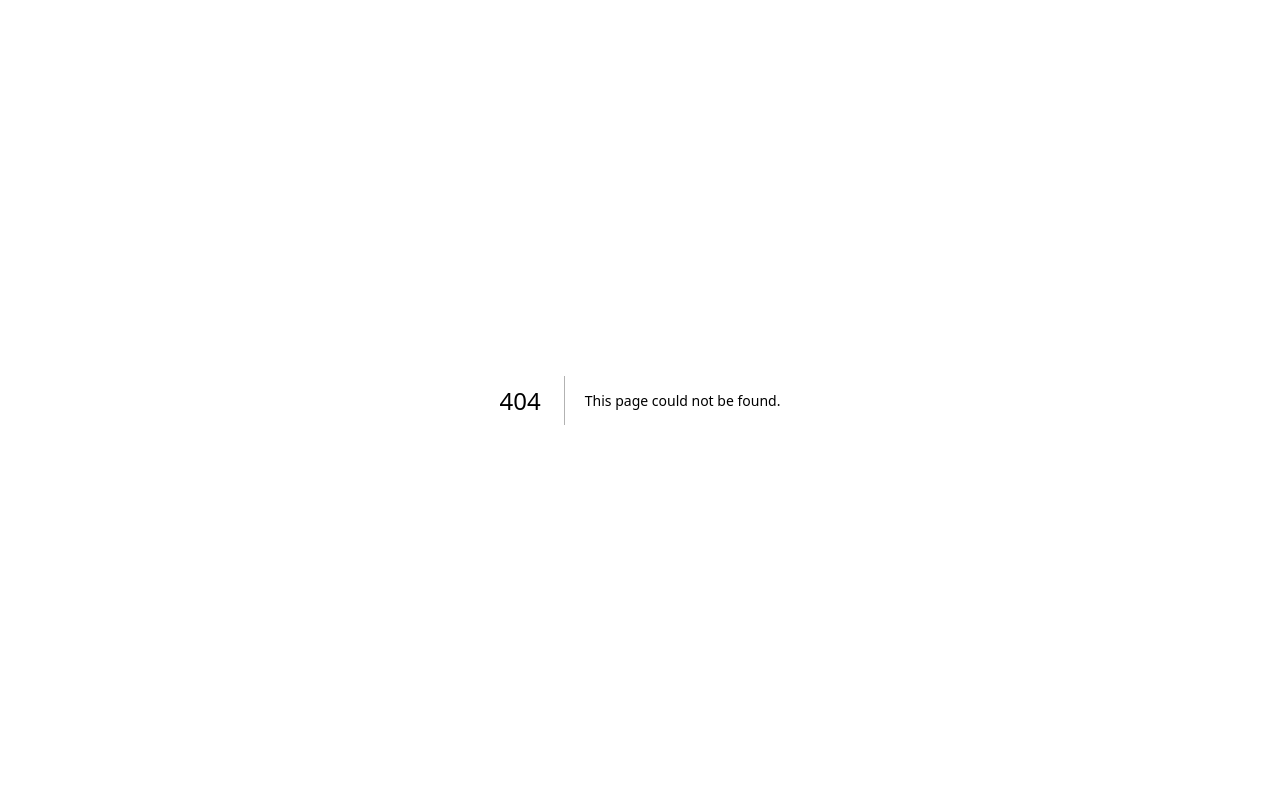
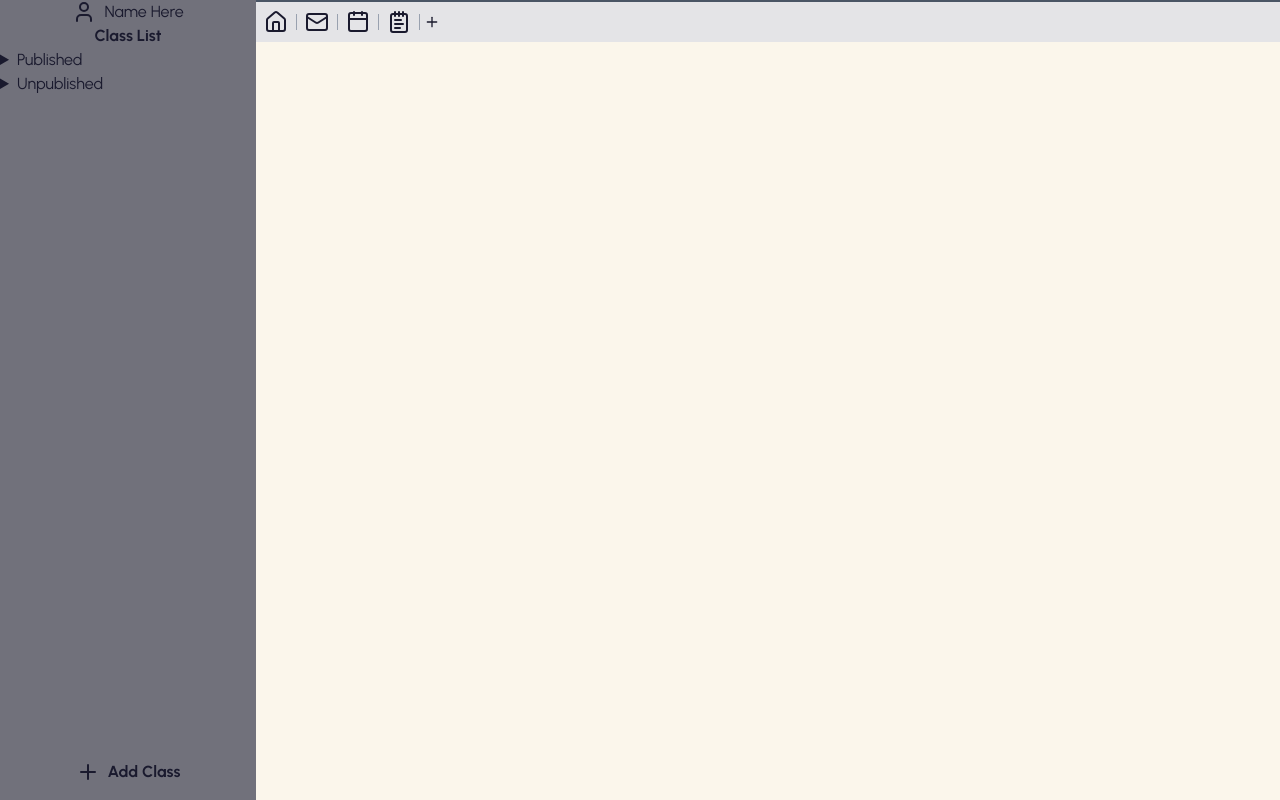
Before and after one commit to cowman1121/nebula, a Next.js app: page /teacher in a window 1280 px wide. Before the commit this address had no page. Built offline with nearby package versions, Linux system fonts and the light colour scheme.

Commit message:
teacher dashboard shell with interactive tab bar

```diff
--- /dev/null
+++ b/app/teacher/page.tsx
@@ -0,0 +1,95 @@
+"use client"
+import React, { useState } from "react"
+import { User, Home, Calendar, Mail, Plus, NotepadText } from "lucide-react";
+
+const TeacherDashboard = () => {
+  const [activeTab, setActiveTab] = useState("home");
+  const tabStruct = (tab:string) => 'px-2 py-2 cursor-pointer ${activeTab === "home" ? "bg-nebula-text" : "hover:bg-white/40 hover:rounded-lg hover:shadow-md hover:-translate-y-0.5 transition-all"}'
+
+  return (
+    <main className="flex">
+
+    <div className="flex flex-col w-64 bg-zinc-500 h-screen">
+        <h1 className="flex items-center gap-2 justify-center cursor-pointer">
+            <User /> Name Here
+       </h1>
+
+       <h2 className="text-center font-black">
+            Class List
+        </h2>
+        {/* published class list */}
+        <details className="cursor-pointer">
+          <summary>
+             Published
+          </summary>
+            <p>
+              French 101
+            </p>
+        </details>
+
+        {/* unpublushed class list */}
+        <details className="cursor-pointer">
+             <summary>
+                Unpublished
+             </summary>
+            <p>
+             Spanish 101
+            </p>
+        </details>
+        <button className="flex gap-2 mt-auto font-black mb-4 justify-center cursor-pointer">
+           <Plus /> Add Class
+        </button>
+    </div>
+
+    <div className="flex-1 bg-nebula-text h-screen flex flex-col">
+      <div className="flex items-center border-t-2 border-gray-600 bg-[#E4E4E7] ">
+        <button
+        onClick={() => setActiveTab("home")}
+        className={tabStruct("home")}
+        title="Home">
+          <Home className="w-6 h-6"/>
+        </button>
+
+          <div className="w-px h-4 bg-gray-400" />
+
+        <button
+        onClick={() => setActiveTab("inbox")}
+        className={tabStruct("inbox")}
+        title="Inbox">
+            <Mail className="w-6 h-6"/>
+        </button>
+
+         <div className="w-px h-4 bg-gray-400" />
+
+        <button
+        onClick={() => setActiveTab("calendar")}
+         className={tabStruct("calendar")}
+         title="Calendar">
+            <Calendar className="w-6 h-6" />
+        </button>
+
+         <div className="w-px h-4 bg-gray-400" />
+
+        <button
+        onClick={() => setActiveTab("todo")}
+        className={tabStruct("todo")}
+        title="To-do" >
+            <NotepadText className="w-6 h-6"/>
+        </button>
+
+          <div className="w-px h-4 bg-gray-400" />
+
+        <button
+        className="px-1 py-2 cursor-pointer hover:bg-white/40 hover:rounded-lg hover:shadow-md hover:-translate-y-0.5 transition-all"
+        title="Assignment Search">
+        <Plus className="w-4 h-4"/>
+        </button>
+
+        </div>
+    </div>
+
+    </main>
+  )
+}
+
+export default TeacherDashboard
--- a/package.json
+++ b/package.json
@@ -10,6 +10,7 @@
   },
   "dependencies": {
     "firebase": "^12.16.0",
+    "lucide-react": "^1.24.0",
     "next": "16.2.9",
     "react": "19.2.4",
     "react-dom": "19.2.4"
```
Also changed, not shown: 1 other file (tests, documents, lock files or other folders).
